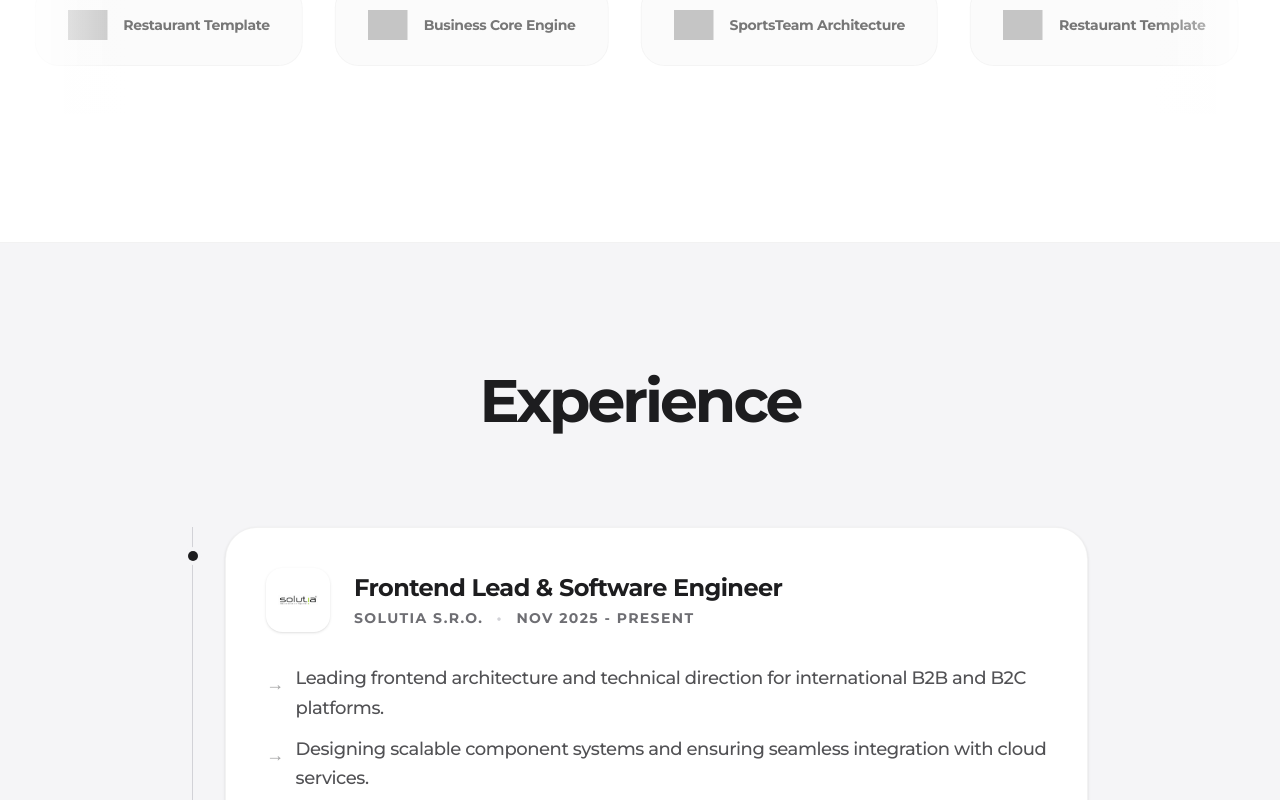
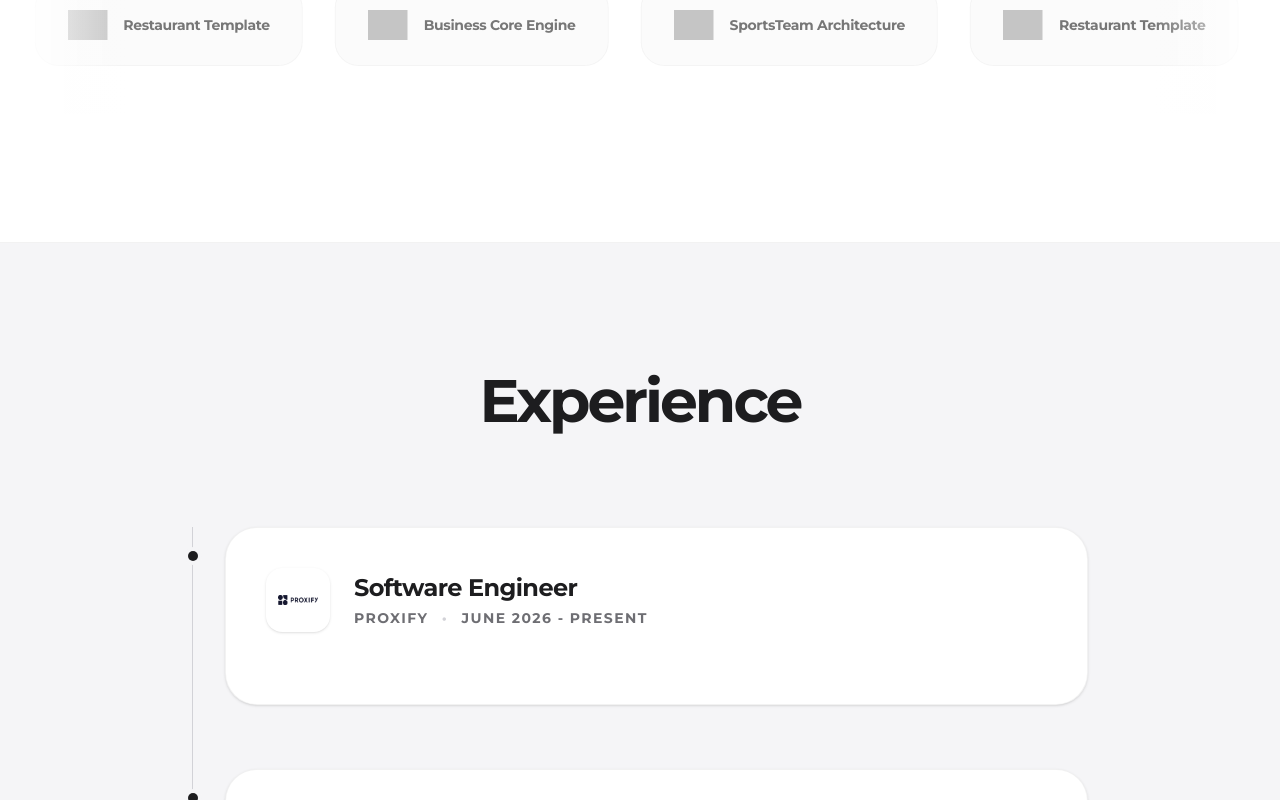
Before and after one commit to franaragondev/franaragondev, a Next.js app: page /en in a window 1280 px wide. Shown: the part 3516-4316 px from the top of the page. Built offline with nearby package versions, Linux system fonts and the light colour scheme; grey boxes are pictures that could not be loaded.

Commit message:
feat: update experience

```diff
--- a/messages/en.json
+++ b/messages/en.json
@@ -1,10 +1,10 @@
 {
   "head": {
-    "title": "Fran Aragón | Software Engineer building scalable digital products",
-    "description": "Software Engineer based in Prague specializing in building scalable SaaS platforms, high-performance web applications, and native iOS products.",
+    "title": "Fran Aragón | Software Engineer",
+    "description": "Independent Software Engineer based in Prague. Specializing in scalable SaaS architectures, enterprise-grade web platforms, and high-performance digital products for global partners.",
     "url": "https://www.franaragondev.com",
     "image": "https://www.franaragondev.com/logo.png",
-    "keywords": "software engineer, product engineer, SaaS development, software architecture, web platform development, React, TypeScript, Next.js, tech partner Prague"
+    "keywords": "software engineer, independent software engineer, enterprise web architecture, SaaS development, frontend lead, React, Next.js, TypeScript, technical partner, Prague, B2B software engineering"
   },
   "menu": {
     "expertise": "Expertise",
@@ -100,12 +100,17 @@
   },
   "experience": {
     "title": "Experience",
+    "proxify": {
+      "title": "Software Engineer",
+      "period": "June 2026 - Present",
+      "point1": ""
+    },
     "solutia": {
       "title": "Frontend Lead & Software Engineer",
-      "period": "Nov 2025 - Present",
-      "point1": "Leading frontend architecture and technical direction for international B2B and B2C platforms.",
-      "point2": "Designing scalable component systems and ensuring seamless integration with cloud services.",
-      "point3": "Driving performance optimization, accessibility standards, and maintainable architecture."
+      "period": "Nov 2025 - Jun 2026",
+      "point1": "Stepped beyond frontend scope to stabilize core infrastructure, managing complex PostgreSQL database migrations and engineering reliable CI/CD pipelines.",
+      "point2": "Refactored and modularized key critical sections of a massive legacy codebase (navigating 5,000+ line monolithic files) to improve maintainability within tight project deadlines.",
+      "point3": "Led technical direction for B2B platforms, bridging the gap between fragile legacy systems and modern architectural standards."
     },
     "adidas": {
       "title": "Software Developer",
@@ -162,7 +167,7 @@
   },
   "about": {
     "title": "Engineering products that scale.",
-    "description": "I'm Fran Aragón, a Software Engineer and Frontend Lead specialized in building high-performance digital products.<br /><br />I design and build scalable SaaS platforms, web applications, and native mobile systems that solve real business problems. My work focuses on clean architecture, performance, and long-term maintainability.<br /><br />Currently, I lead frontend architecture at Solutia, delivering complex platforms for international clients. Previously, I built tools at adidas’ Innovation team used in global workflows.<br /><br />I am also the founder behind HomeStocker, a native iOS ecosystem for smart inventory management.<br /><br />Based in Prague. Working with companies worldwide.",
+    "description": "I'm Fran Aragón, a Software Engineer specialized in building high-performance digital products.<br /><br />I design and build scalable SaaS platforms, web applications, and native mobile systems that solve real business problems. My work focuses on clean architecture, performance, and long-term maintainability.<br /><br />Currently, I work as a Software Engineer designing enterprise-grade architectures and scalable systems. Previously, I stabilized core infrastructure and led frontend architecture at Solutia, and built tools at adidas’ Innovation team used in global workflows.<br /><br />I am also the founder behind HomeStocker, a native iOS ecosystem for smart inventory management.<br /><br />Based in Prague. Working with companies worldwide.",
     "viewCV": "View Resume"
   },
   "contact": {
--- a/messages/es.json
+++ b/messages/es.json
@@ -1,10 +1,10 @@
 {
   "head": {
-    "title": "Fran Aragón | Ingeniero de Software especializado en productos digitales escalables",
-    "description": "Ingeniero de Software con sede en Praga, especializado en el desarrollo de plataformas SaaS escalables, aplicaciones web de alto rendimiento y ecosistemas iOS nativos.",
+    "title": "Fran Aragón | Ingeniero de Software",
+    "description": "Ingeniero de Software independiente con sede en Praga. Especializado en arquitecturas SaaS escalables, plataformas de nivel enterprise y productos digitales de alto rendimiento.",
     "url": "https://www.franaragondev.com",
     "image": "https://www.franaragondev.com/logo.png",
-    "keywords": "ingeniero de software, ingeniero de producto, desarrollo SaaS, arquitectura de software, plataformas web, React, TypeScript, Next.js, socio tecnológico Praga"
+    "keywords": "ingeniero de software, arquitecto frontend, ingeniero de software independiente, desarrollo SaaS, plataformas enterprise, React, Next.js, TypeScript, consultor técnico, Praga, desarrollo B2B"
   },
   "menu": {
     "expertise": "Especialización",
@@ -100,12 +100,17 @@
   },
   "experience": {
     "title": "Experiencia",
+    "proxify": {
+      "title": "Software Engineer",
+      "period": "Jun 2026 - Actualidad",
+      "point1": ""
+    },
     "solutia": {
       "title": "Frontend Lead & Software Engineer",
-      "period": "Nov 2025 - Actualidad",
-      "point1": "Liderando la arquitectura frontend y la dirección técnica de plataformas internacionales B2B y B2C.",
-      "point2": "Diseño de sistemas de componentes escalables e integración fluida con servicios cloud.",
-      "point3": "Impulsando estándares de rendimiento, accesibilidad y arquitecturas mantenibles."
+      "period": "Nov 2025 - Jun 2026",
+      "point1": "Amplié el alcance del rol para estabilizar la infraestructura core, gestionando migraciones complejas en PostgreSQL y configurando pipelines CI/CD fiables.",
+      "point2": "Refactoricé y modularicé secciones críticas de un código legacy masivo (archivos monolíticos de más de 5.000 líneas) para mejorar la mantenibilidad ajustándome a los tiempos del proyecto.",
+      "point3": "Lideré la dirección técnica conectando sistemas legacy frágiles con estándares de arquitectura modernos."
     },
     "adidas": {
       "title": "Software Developer",
@@ -162,7 +167,7 @@
   },
   "about": {
     "title": "Ingeniería de productos escalables.",
-    "description": "Soy Fran Aragón, Ingeniero de Software y Frontend Lead especializado en el desarrollo de productos digitales de alto rendimiento.<br /><br />Diseño y construyo plataformas SaaS, aplicaciones web y sistemas móviles nativos que resuelven retos de negocio reales. Mi enfoque se centra en la arquitectura limpia, el rendimiento y la mantenibilidad a largo plazo.<br /><br />Actualmente lidero la arquitectura frontend en Solutia, gestionando plataformas complejas para clientes internacionales. Anteriormente, formé parte del equipo de adidas Innovation, desarrollando herramientas clave para flujos de trabajo globales.<br /><br />Además, soy el fundador de HomeStocker, un ecosistema nativo iOS para la gestión inteligente de inventarios.<br /><br />Ubicado en Praga. Colaborando con empresas de todo el mundo.",
+    "description": "Soy Fran Aragón, Ingeniero de Software especializado en el desarrollo de productos digitales de alto rendimiento.<br /><br />Diseño y construyo plataformas SaaS, aplicaciones web y sistemas móviles nativos que resuelven retos de negocio reales. Mi enfoque se centra en la arquitectura limpia, el rendimiento y la mantenibilidad a largo plazo.<br /><br />Actualmente trabajo como Ingeniero de Software diseñando arquitecturas a nivel enterprise. Anteriormente, lideré la arquitectura frontend y estabilicé la infraestructura en Solutia, y formé parte de adidas Innovation, desarrollando herramientas para flujos de trabajo globales.<br /><br />Además, soy el fundador de HomeStocker, un ecosistema nativo iOS para la gestión inteligente de inventarios.<br /><br />Ubicado en Praga. Colaborando con empresas de todo el mundo.",
     "viewCV": "Ver trayectoria"
   },
   "contact": {
--- a/messages/fr.json
+++ b/messages/fr.json
@@ -1,10 +1,10 @@
 {
   "head": {
-    "title": "Fran Aragón | Ingénieur Logiciel concevant des produits numériques évolutifs",
-    "description": "Ingénieur Logiciel basé à Prague, spécialisé dans la création de plateformes SaaS évolutives, d'applications web haute performance et de produits iOS natifs.",
+    "title": "Fran Aragón | Ingénieur Logiciel",
+    "description": "Ingénieur Logiciel indépendant basé à Prague. Spécialisé dans les architectures SaaS évolutives, les plateformes d'entreprise et les produits numériques haute performance.",
     "url": "https://www.franaragondev.com",
     "image": "https://www.franaragondev.com/logo.png",
-    "keywords": "ingénieur logiciel, ingénieur produit, développement SaaS, architecture logicielle, développement de plateformes web, React, TypeScript, Next.js, partenaire tech Prague"
+    "keywords": "ingénieur logiciel, architecte frontend, ingénieur logiciel indépendant, développement SaaS, plateformes d'entreprise, React, Next.js, TypeScript, consultant technique, Prague, ingénierie logicielle B2B"
   },
   "menu": {
     "expertise": "Expertise",
@@ -100,12 +100,17 @@
   },
   "experience": {
     "title": "Expérience",
+    "proxify": {
+      "title": "Software Engineer",
+      "period": "Juin 2026 - Présent",
+      "point1": ""
+    },
     "solutia": {
       "title": "Lead Frontend & Ingénieur Logiciel",
-      "period": "Nov 2025 - Présent",
-      "point1": "Pilotage de l'architecture frontend et direction technique pour des plateformes B2B et B2C internationales.",
-      "point2": "Conception de systèmes de composants évolutifs et garantie d'une intégration fluide avec les services cloud.",
-      "point3": "Impulsion de l'optimisation des performances, des normes d'accessibilité et d'une architecture maintenable."
+      "period": "Nov 2025 - Juin 2026",
+      "point1": "Extension du rôle pour stabiliser l'infrastructure de base, gestion de migrations complexes sur PostgreSQL et ingénierie de pipelines CI/CD fiables.",
+      "point2": "Refonte et modularisation de sections critiques d'un code hérité massif (fichiers monolithiques de plus de 5 000 lignes) pour améliorer la maintenabilité dans des délais serrés.",
+      "point3": "Direction technique pour combler le fossé entre des systèmes hérités fragiles et des normes architecturales modernes."
     },
     "adidas": {
       "title": "Développeur Logiciel",
@@ -162,7 +167,7 @@
   },
   "about": {
     "title": "Concevoir des produits qui évoluent.",
-    "description": "Je suis Fran Aragón, Ingénieur Logiciel et Lead Frontend spécialisé dans la création de produits numériques haute performance.<br /><br />Je conçois et développe des plateformes SaaS évolutives, des applications web et des systèmes mobiles natifs qui résolvent de véritables défis commerciaux. Mon travail se concentre sur une architecture propre, les performances et la maintenabilité à long terme.<br /><br />Actuellement, je dirige l'architecture frontend chez Solutia, livrant des plateformes complexes pour des clients internationaux. Auparavant, j'ai développé au sein de l'équipe Innovation d'adidas des outils utilisés dans les flux de travail mondiaux.<br /><br />Je suis également le fondateur de HomeStocker, un écosystème iOS natif pour la gestion intelligente des stocks.<br /><br />Basé à Prague. Collaborant avec des entreprises du monde entier.",
+    "description": "Je suis Fran Aragón, Ingénieur Logiciel spécialisé dans la création de produits numériques haute performance.<br /><br />Je conçois et développe des plateformes SaaS évolutives, des applications web et des systèmes mobiles natifs qui résolvent de véritables défis commerciaux. Mon travail se concentre sur une architecture propre, les performances et la maintenabilité à long terme.<br /><br />Actuellement, je travaille en tant qu'Ingénieur Logiciel sur la conception d'architectures d'entreprise. Auparavant, j'ai stabilisé l'infrastructure et dirigé l'architecture frontend chez Solutia, et développé des outils au sein de l'équipe Innovation d'adidas.<br /><br />Je suis également le fondateur de HomeStocker, un écosystème iOS natif pour la gestion intelligente des stocks.<br /><br />Basé à Prague. Collaborant avec des entreprises du monde entier.",
     "viewCV": "Voir le CV"
   },
   "contact": {
--- a/src/components/layout/ExperienceSection.tsx
+++ b/src/components/layout/ExperienceSection.tsx
@@ -5,7 +5,7 @@ import { useTranslations } from "next-intl";
 
 /**
  * ExperienceSection Component
- * * Renders a vertical chronological timeline showcasing professional trajectory.
+ * Renders a vertical chronological timeline showcasing professional trajectory.
  * Designed with a focus on information density, readability, and visual hierarchy.
  * Utilizes a "Bento-grid" card aesthetic paired with a semantic vertical timeline.
  */
@@ -14,10 +14,17 @@ export default function ExperienceSection() {
 
   /**
    * Data Normalization:
-   * Professional experiences are mapped into an array to maintain a DRY (Don't Repeat Yourself)
-   * architecture, facilitating easy updates and consistent rendering logic.
+   * Professional experiences are mapped into an array to maintain a DRY architecture.
    */
   const experiences = [
+    {
+      id: "proxify",
+      logo: "/experience/proxify.png",
+      role: t("proxify.title"),
+      company: "Proxify",
+      period: t("proxify.period"),
+      responsibilities: [t("proxify.point1")],
+    },
     {
       id: "solutia",
       logo: "/experience/solutia.jpg",
@@ -70,32 +77,26 @@ export default function ExperienceSection() {
       id="experience"
       className="relative px-4 md:px-12 py-32 bg-[#F5F5F7] dark:bg-[#000000] scroll-mt-24 border-b border-black/5 dark:border-white/5"
     >
-      {/* Section Title with high-impact tracking for modern aesthetic */}
+      {/* Section Title */}
       <div className="text-center mb-24">
         <h2 className="text-5xl md:text-6xl font-bold tracking-tighter text-[#1D1D1F] dark:text-[#F5F5F7]">
           {t("title")}
         </h2>
       </div>
 
-      {/* Vertical Timeline Container:
-          Implements a left-border as the timeline axis.
-          Responsiveness is handled via padding and max-width constraints.
-      */}
+      {/* Vertical Timeline Container */}
       <div className="max-w-4xl mx-auto relative border-l border-[#D2D2D7] dark:border-[#333336] pl-8 space-y-16">
         {experiences.map(
           ({ id, logo, role, company, period, responsibilities }) => (
             <div key={id} className="relative group">
-              {/* Timeline Anchor Point:
-                Absolutely positioned relative to the parent to align perfectly with the border-l.
-                Includes a subtle scale animation on group hover for enhanced interactivity.
-            */}
+              {/* Timeline Anchor Point */}
               <span className="absolute left-[-37px] top-6 w-[10px] h-[10px] bg-[#1D1D1F] dark:bg-white rounded-full ring-4 ring-[#F5F5F7] dark:ring-[#000000] transition-transform duration-300 group-hover:scale-150" />
 
-              {/* Experience Card: Implementing semantic HTML5 <article> for improved SEO and Accessibility */}
+              {/* Experience Card */}
               <article className="relative bg-white dark:bg-[#1C1C1E] rounded-[2rem] p-8 md:p-10 border border-black/5 dark:border-white/5 shadow-sm transition-shadow duration-500 hover:shadow-xl">
                 {/* Header: Company Identity & Role */}
                 <div className="flex flex-col md:flex-row md:items-center gap-6 mb-8">
-                  {/* Logo Container with consistent aspect-ratio handling */}
+                  {/* Logo Container */}
                   <div className="w-16 h-16 rounded-2xl bg-white flex items-center justify-center p-3 shadow-sm">
                     <Image
                       src={logo}
@@ -116,14 +117,18 @@ export default function ExperienceSection() {
                   </div>
                 </div>
 
-                {/* Responsibilities List: Focused on typography and list-style refinement */}
+                {/* Responsibilities List: Conditionally rendered to avoid empty bullets */}
+                {responsibilities.filter(
+                  (point) => point && point.trim() !== "",
+                ).length > 0 && (
                   <ul className="space-y-3">
-                  {responsibilities.map((point, idx) => (
+                    {responsibilities
+                      .filter((point) => point && point.trim() !== "")
+                      .map((point, idx) => (
                         <li
                           key={idx}
                           className="flex text-[#515154] dark:text-[#A1A1A6] text-base md:text-lg leading-relaxed tracking-tight font-medium"
                         >
-                      {/* Visual indicator using an opacity-reduced arrow for direction without clutter */}
                           <span
                             className="text-[#1D1D1F] dark:text-white mr-3 mt-1.5 opacity-40"
                             aria-hidden="true"
@@ -134,6 +139,7 @@ export default function ExperienceSection() {
                         </li>
                       ))}
                   </ul>
+                )}
               </article>
             </div>
           ),
```
Also changed, not shown: public/experience/proxify.png (added). Lines whose indentation alone changed are shown as unchanged.
